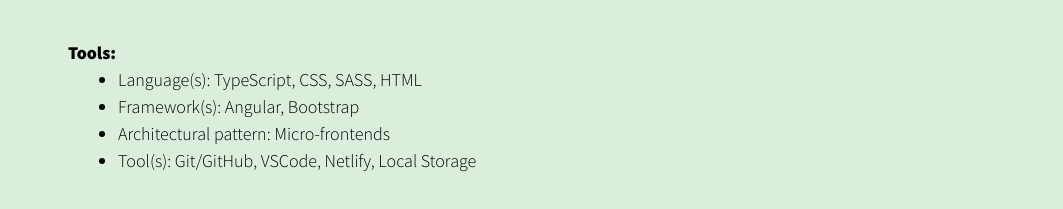
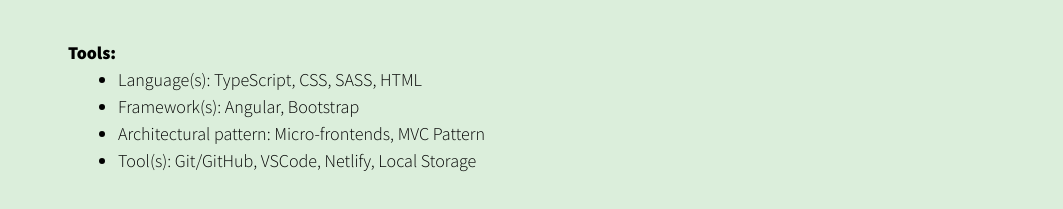
Before and after one commit to ThiiLuu79/theminh-portfolio, a React (Create React App) app: page /Personals in a window 1280 px wide. Shown: the part 2800-3009 px from the top of the page, without its empty margins (108-1171 px from the left). Built offline with nearby package versions, Linux system fonts and the light colour scheme.

Commit message:
Updated constants

```diff
--- a/src/i18n/personalsConstants_en.js
+++ b/src/i18n/personalsConstants_en.js
@@ -49,7 +49,7 @@
     tools: [
         "Language(s): TypeScript, CSS, SASS, HTML",
         "Framework(s): Angular, Bootstrap",
-        "Architectural pattern: Micro-frontends",
+        "Architectural pattern: Micro-frontends, MVC Pattern",
         "Tool(s): Git/GitHub, VSCode, Netlify, Local Storage"
     ],
     imgAlt: "tododue"
--- a/src/i18n/personalsConstants_fr.js
+++ b/src/i18n/personalsConstants_fr.js
@@ -49,7 +49,7 @@
     tools: [
         "Language(s): TypeScript, CSS, SASS, HTML",
         "Framework(s): Angular, Bootstrap",
-        "Architecture: Micro-frontends",
+        "Architecture: Micro-frontends, Patron MVC",
         "Outil(s): Git/GitHub, VSCode, Netlify, Local Storage"
     ],
     imgAlt: "tododue"
```
